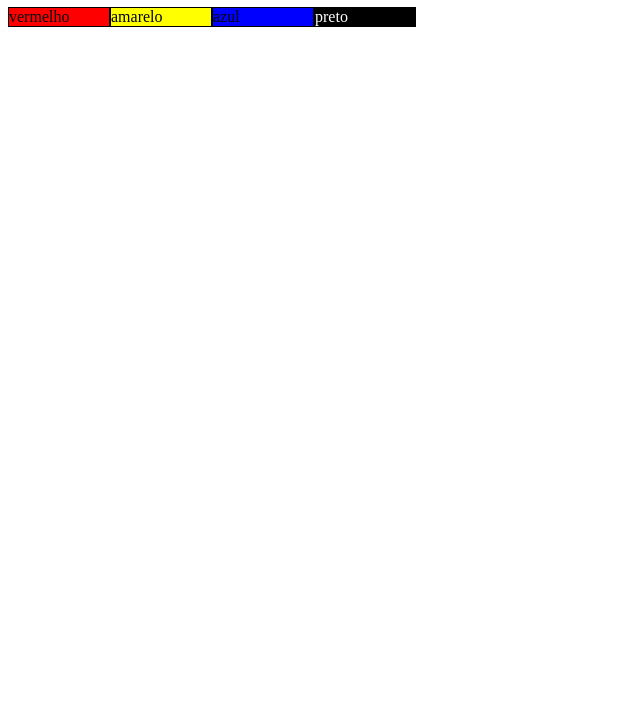
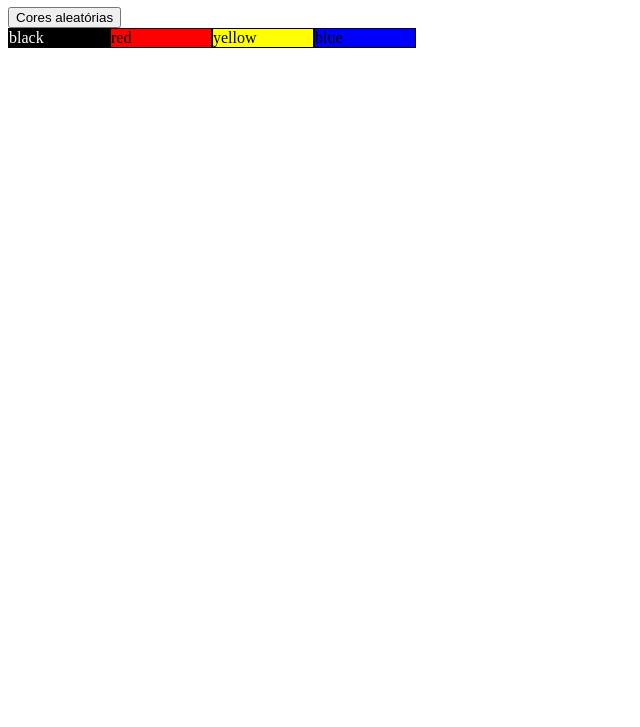
Before and after one commit to marcelofreitasfilho/Pixels-Art, a website: page index.html in a window 1280 px wide. Shown: the part 73-800 px from the top of the page, without its empty margins (0-640 px from the left). Drawn offline with Linux system fonts and the light colour scheme.

Commit message:
requisito 3 e 4

```diff
--- a/index.html
+++ b/index.html
@@ -9,6 +9,7 @@
 </head>
 <body>
     <h1 id="title">Paleta de Cores</h1>
+    <button id="button-random-color">Cores aleatórias</button>
 
     <script src="script.js"></script>
 </body>
--- a/script.js
+++ b/script.js
@@ -6,18 +6,39 @@ for (let divs = 0; divs < 4; divs += 1) {
   const cores = document.createElement('span');
   div.appendChild(cores);
   cores.className = 'color';
-  cores.innerText = divs;
 }
 
 const mudaNomeSpan = document.getElementsByClassName('color');
-mudaNomeSpan[0].innerHTML = 'vermelho';
-mudaNomeSpan[0].setAttribute('id', 'vermelho');
+mudaNomeSpan[0].innerHTML = 'black';
+mudaNomeSpan[0].setAttribute('id', 'preto');
 
-mudaNomeSpan[1].innerHTML = 'amarelo';
-mudaNomeSpan[1].setAttribute('id', 'amarelo');
+const cor1 = mudaNomeSpan[1];
+cor1.innerHTML = 'red';
+cor1.style.backgroundColor = cor1.innerHTML;
 
-mudaNomeSpan[2].innerHTML = 'azul';
-mudaNomeSpan[2].setAttribute('id', 'azul');
+const cor2 = mudaNomeSpan[2];
+cor2.innerHTML = 'yellow';
+cor2.style.backgroundColor = cor2.innerHTML;
 
-mudaNomeSpan[3].innerHTML = 'preto';
-mudaNomeSpan[3].setAttribute('id', 'preto');
+const cor3 = mudaNomeSpan[3];
+cor3.innerHTML = 'blue';
+cor3.style.backgroundColor = cor3.innerHTML;
+
+const trocaCor = () => {
+  const btnTroca = document.querySelector('#button-random-color');
+  btnTroca.addEventListener('click', () => {
+    const colors = [('yellow'), ('blue'), ('red'), ('green'), ('pink'), ('purple')];
+    const randomColor = Math.floor(Math.random() * colors.length);
+    const randomColor2 = Math.floor(Math.random() * colors.length);
+    const randomColor3 = Math.floor(Math.random() * colors.length);
+    cor1.innerHTML = colors[randomColor];
+    cor1.style.backgroundColor = cor1.innerHTML;
+    cor2.innerHTML = colors[randomColor2];
+    cor2.style.backgroundColor = cor2.innerHTML;
+    cor3.innerHTML = colors[randomColor3];
+    cor3.style.backgroundColor = cor3.innerHTML;
+  });
+};
+trocaCor();
+
+localStorage.setItem('colorPalette', );
--- a/style.css
+++ b/style.css
@@ -4,15 +4,7 @@
     width: 100px;
 }
 
-#vermelho {
-    background-color: red;
-}
-#amarelo {
-    background-color: yellow;
-}
-#azul {
-    background-color: blue;
-}
+
 #preto {
     background-color: black;
     color: white;
```
